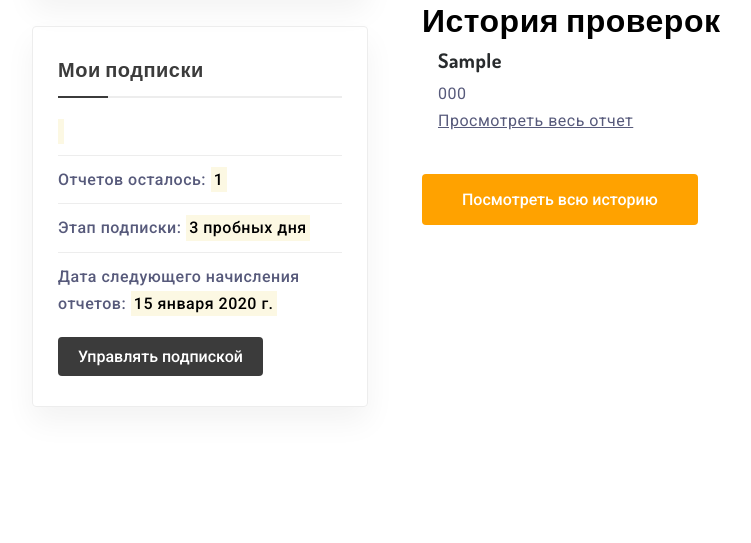
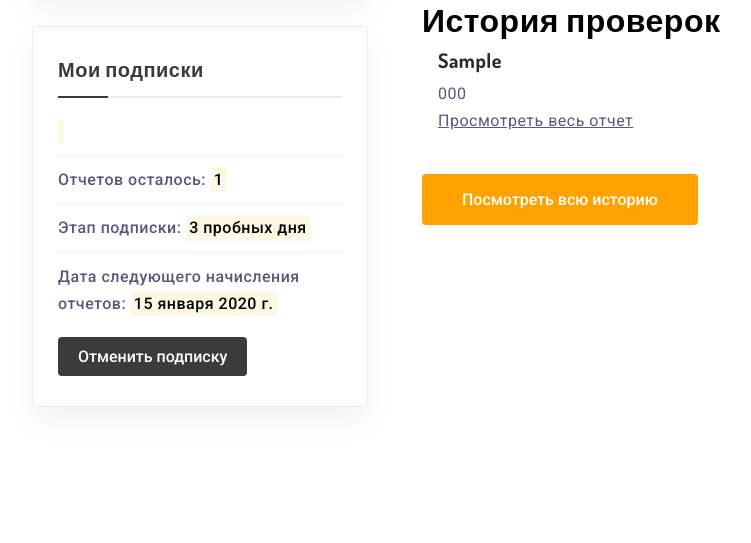
Before and after one commit to andrews-lerk/reportcar, a Django app: page /lk in a window 1280 px wide. Shown: the part 357-900 px from the top of the page, without its empty margins (35-786 px from the left). Run offline with Django 4.2, Linux system fonts and the light colour scheme; a user stored in the database is signed in; tables that the repository leaves empty hold one stand-in row (values such as "Sample post"); parts of the project's set-up code (start-up, migrations or seed data) failed here and were passed over; some libraries are stand-ins or nearby versions.

Commit message:
add cancel button

```diff
--- a/templates/lk.html
+++ b/templates/lk.html
@@ -61,7 +61,7 @@
                         </ul>
                         <div class="quform-submit-inner">
                             <p></p>
-                            <a href="{% url 'prices' %}"><button class="butn butn-style1 sm" type="button"><span>Управлять подпиской</span></button></a>
+                            <a href="{% url 'pricing' %}"><button class="butn butn-style1 sm" type="button"><span>Отменить подписку</span></button></a>
                             </div>
                         {% endif %}
                     </aside>
```
